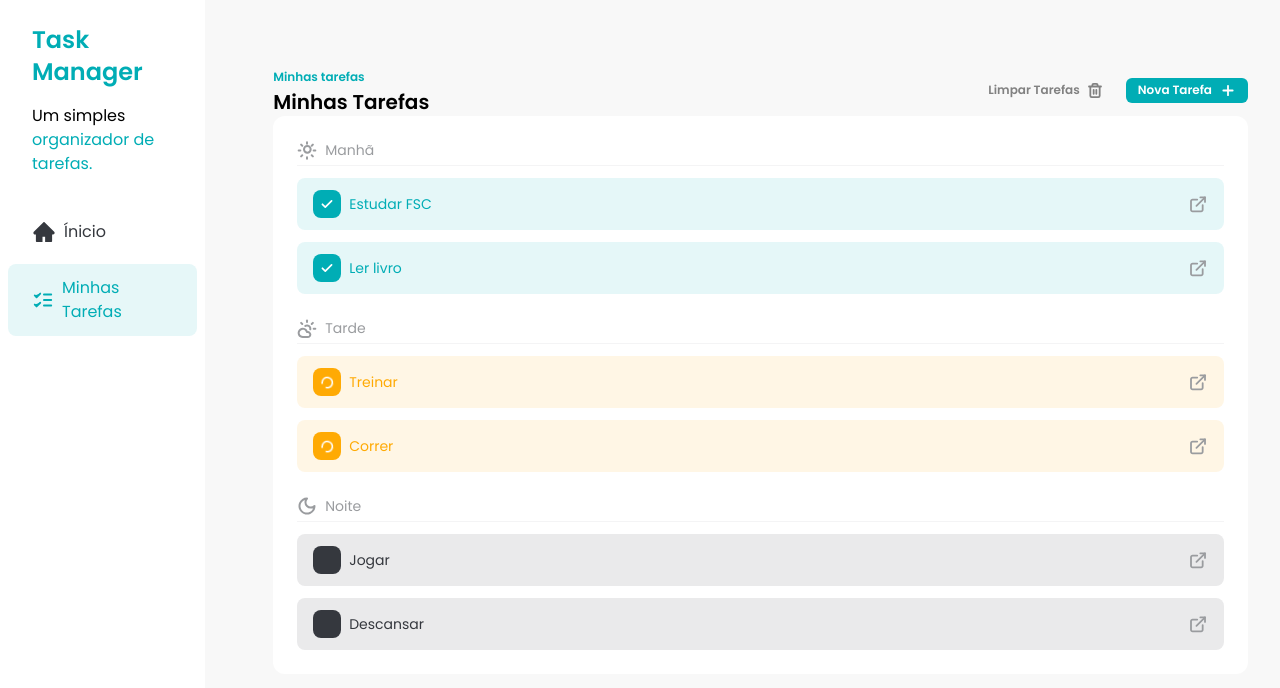
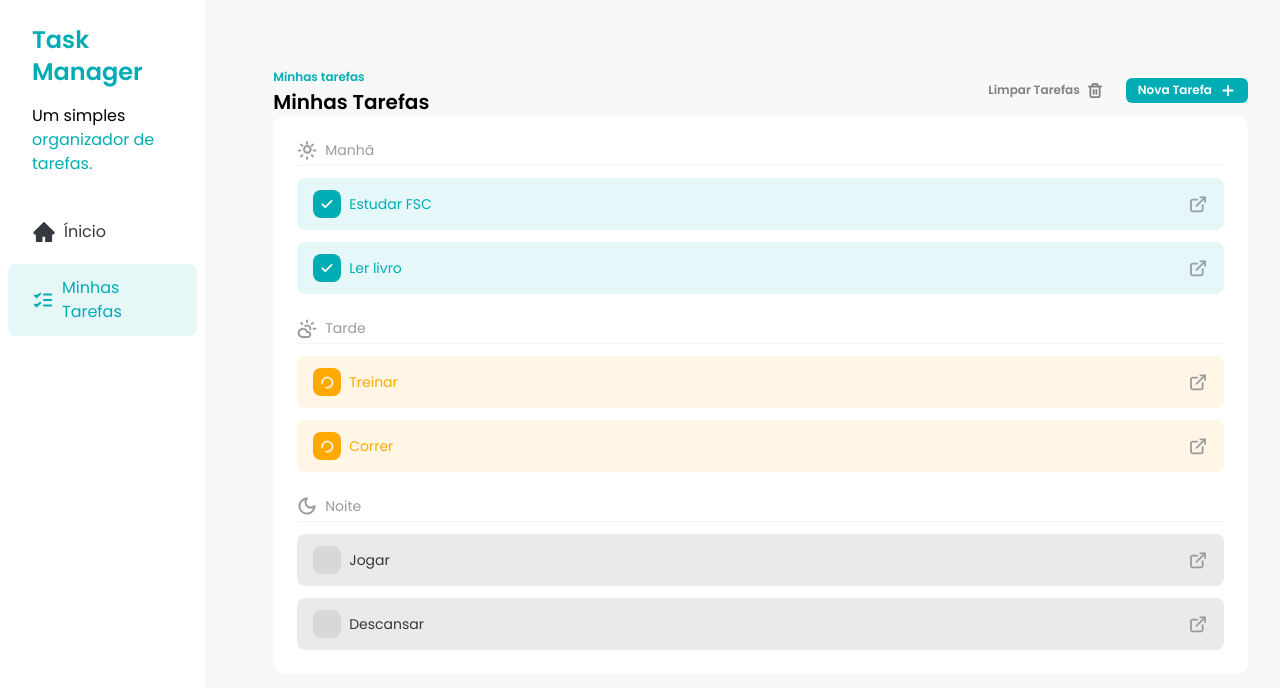
Before and after one commit to andressouza25/fsc-task-frontend, a React (Vite) app: page / in a window 1280 px wide. Shown: the top 688 px of the page. Built offline with nearby package versions, Linux system fonts and the light colour scheme.

Commit message:
feat: ensure task status can be changed

```diff
--- a/src/components/TaskItem.jsx
+++ b/src/components/TaskItem.jsx
@@ -2,7 +2,7 @@
 import LoaderIcon from '../assets/icons/loader.svg?react'
 import DetailsIcon from '../assets/icons/details.svg?react'
 
-const TaskItem = ({ task }) => {
+const TaskItem = ({ task, handleTaskCheckboxClick }) => {
   const getStatusClasses = () => {
     switch (task.status) {
       case 'done':
@@ -18,7 +18,7 @@
       default:
         return {
           container: 'bg-[#35383E]/10 text-[#35383E]',
-          checkbox: 'bg-[#35383E] text-white',
+          checkbox: 'bg-[#35383E]/10 text-white',
         }
     }
   }
@@ -27,7 +27,7 @@
 
   return (
     <div
-      className={`flex items-center justify-between gap-2 rounded-lg px-4 py-3 text-sm ${statusClasses.container}`}
+      className={`flex items-center justify-between gap-2 rounded-lg px-4 py-3 text-sm transition ${statusClasses.container}`}
     >
       <div className="flex items-center gap-2">
         <label
@@ -37,6 +37,7 @@
             type="checkbox"
             checked={task.status === 'done'}
             className="absolute h-full w-full cursor-pointer opacity-0"
+            onChange={() => handleTaskCheckboxClick(task.id)}
           />
 
           {task.status === 'done' && <CheckIcon />}
--- a/src/components/Tasks.jsx
+++ b/src/components/Tasks.jsx
@@ -10,13 +10,31 @@
 import TaskItem from './TaskItem'
 
 const Tasks = () => {
-  const [tasks] = useState(TASKS)
+  const [tasks, setTasks] = useState(TASKS)
 
   const morningTasks = tasks.filter((task) => task.time === 'morning')
   const afternoonTasks = tasks.filter((task) => task.time === 'afternoon')
   const eveningTasks = tasks.filter((task) => task.time === 'evening')
-  console.log('TASKS:', TASKS)
-  console.log('tasks state:', tasks)
+
+  const handleTaskCheckboxClick = (taskId) => {
+    const newTasks = tasks.map((task) => {
+      if (task.id !== taskId) {
+        return task
+      }
+      if (task.status === 'not_started') {
+        return { ...task, status: 'in_progress' }
+      }
+      if (task.status === 'in_progress') {
+        return { ...task, status: 'done' }
+      }
+      if (task.status === 'done') {
+        return { ...task, status: 'not_started' }
+      }
+      return task
+    })
+    setTasks(newTasks)
+  }
+
   return (
     <div className="w-full px-8 py-16">
       {/* { BOTOES} */}
@@ -45,21 +63,33 @@
         <div className="space-y-3">
           <TaskSeparator title="Manhã" icon={<SunIcon />} />
           {morningTasks.map((task) => (
-            <TaskItem key={task.id} task={task} />
+            <TaskItem
+              key={task.id}
+              task={task}
+              handleTaskCheckboxClick={handleTaskCheckboxClick}
+            />
           ))}
         </div>
 
         <div className="my-6 space-y-3">
           <TaskSeparator title="Tarde" icon={<CloudSunIcon />} />
           {afternoonTasks.map((task) => (
-            <TaskItem key={task.id} task={task} />
+            <TaskItem
+              key={task.id}
+              task={task}
+              handleTaskCheckboxClick={handleTaskCheckboxClick}
+            />
           ))}
         </div>
 
         <div className="space-y-3">
           <TaskSeparator title="Noite" icon={<MoonIcon />} />
           {eveningTasks.map((task) => (
-            <TaskItem key={task.id} task={task} />
+            <TaskItem
+              key={task.id}
+              task={task}
+              handleTaskCheckboxClick={handleTaskCheckboxClick}
+            />
           ))}
         </div>
       </div>
```
